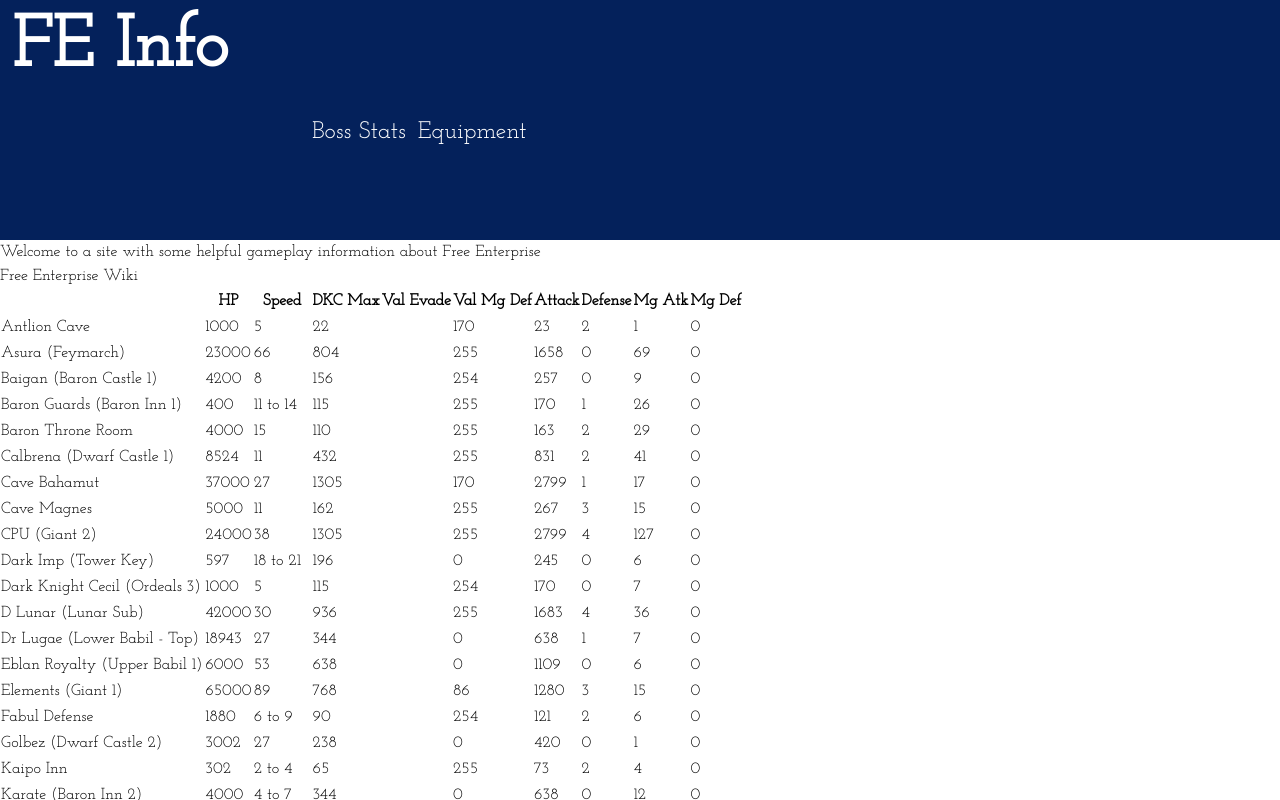
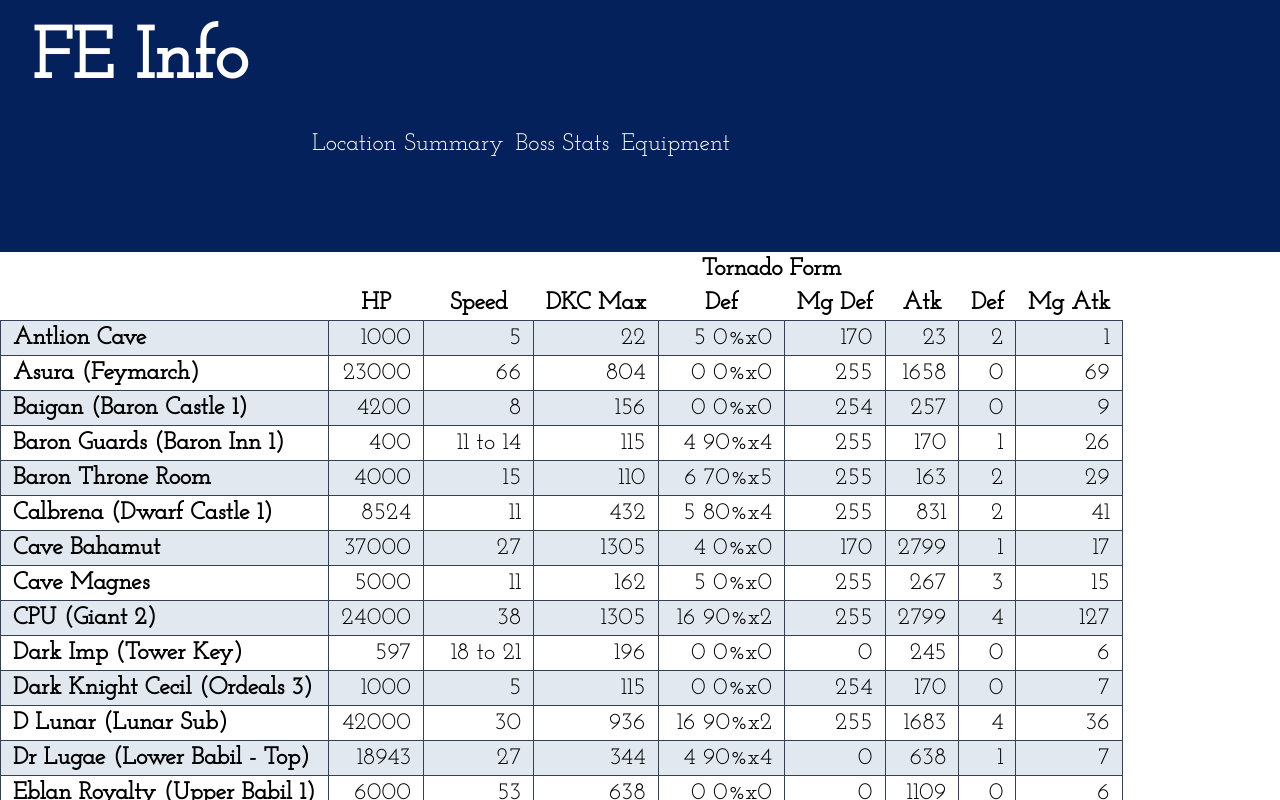
Before and after one commit to Antidale/ffiv_fe_boss_stats, a React (Vite) app: page / in a window 1280 px wide. Shown: the top 800 px of the page. Built offline with nearby package versions, Linux system fonts and the light colour scheme; a web font is replaced by a local one.

Commit message:
table updates

```diff
--- a/src/BossPage/BossPage.jsx
+++ b/src/BossPage/BossPage.jsx
@@ -68,12 +68,12 @@ class BossPage extends Component {
 		return (
 			<React.Fragment>
 				<Dropdown
-					title="Battles"
+					title="Battle"
 					items={this.state.battles}
 					onValueChanged={this.battleOnChanged}
 					defaultValue={0} />
 				<Dropdown
-					title="Locations"
+					title="Location"
 					items={this.state.locations}
 					onValueChanged={this.locationOnChanged}
 					defaultValue={1} />
--- a/src/Dropdown/Dropdown.jsx
+++ b/src/Dropdown/Dropdown.jsx
@@ -3,8 +3,8 @@ import PropTypes from 'prop-types';
 import './Dropdown.css';
 
 const Dropdown = ({ title, items, onValueChanged }) => (
-	<div className="Dropdown">
-		<h2 className="Dropdown-h2">{title}</h2>
+	<div className="inline-flex m-5 pb-10 pt-10">
+		<h2 className="pr-10 font-semibold text-2xl self-center">{title}</h2>
 		<select onChange={onValueChanged}>
 			{items.map(item =>
 				<option key={item.id} value={item.id}>{item.name}</option>
--- a/src/EnemyDetail/EnemyDetail.jsx
+++ b/src/EnemyDetail/EnemyDetail.jsx
@@ -7,7 +7,7 @@ import Utils from '../Utils/Utils';
 
 const BossDetail = ({ enemy }) => (
 	<section >
-		<details className="container detail-container">
+		<details className="inline-flex flex-row justify-around flex-wrap self-auto">
 			<summary>
 				<span className="full-width Child title no-margin container">
 					<ItemTitle value={enemy.enemy} isTitle hideLabel />
--- a/src/Header/Header.jsx
+++ b/src/Header/Header.jsx
@@ -2,8 +2,8 @@ import React from 'react';
 import Nav from "./Nav";
 
 const Header = () => (
-	<header className="bg-darkblue font-bold text-white text-7xl pl-3 py-3 flex-col">
-		<h1 className='text-left'>FE Info</h1>
+	<header className="bg-darkblue font-bold text-white text-7xl pl-3 py-3">
+		<h1 className='text-left pl-5 pt-3'>FE Info</h1>
 		<Nav />
 	</header>
 );
--- a/src/Header/Nav.jsx
+++ b/src/Header/Nav.jsx
@@ -2,13 +2,12 @@ import React from 'react';
 import { NavLink } from 'react-router-dom';
 
 const Navigation = () => (
-	<div className='flex-row'>
-
-
-	<ul className=' inline-block'>
-		<li className='text-2xl font-normal self-end'><NavLink to="/boss-stats/">Boss Stats</NavLink></li>
-		<li className='text-2xl font-normal self-end'><NavLink to="/equipment/">Equipment</NavLink></li>
-	</ul>
+	<div className=' inline-flex'>
+		<ul className=' inline-block'>
+			<li className='text-2xl font-normal self-end'><NavLink to="/">Location Summary</NavLink></li>
+			<li className='text-2xl font-normal self-end'><NavLink to="/boss-stats/">Boss Stats</NavLink></li>
+			<li className='text-2xl font-normal self-end'><NavLink to="/equipment/">Equipment</NavLink></li>
+		</ul>
 	</div>
 )
 
--- a/src/Home/Home.jsx
+++ b/src/Home/Home.jsx
@@ -3,8 +3,8 @@ import LocationSummary from '../LocationSummaryPage/LocationSummary';
 
 const Home = () => (
 	<div>
-		<p>Welcome to a site with some helpful gameplay information about Free Enterprise</p>
-		<a href='https://wiki.ff4fe.com/doku.php'>Free Enterprise Wiki</a>
+		{/* <p>Welcome to a site with some helpful gameplay information about Free Enterprise</p>
+		<a href='https://wiki.ff4fe.com/doku.php'>Free Enterprise Wiki</a> */}
 		<LocationSummary />
 	</div>
 )
--- a/src/LocationSummaryPage/LocationSummary.jsx
+++ b/src/LocationSummaryPage/LocationSummary.jsx
@@ -3,38 +3,43 @@ import SummaryData from './SummaryData';
 import Utils from '../Utils/Utils';
 
 const LocationSummary = () => (
-  <table>
+  <article className=' content-center'>
+    <table className='table-auto border-collapse text-2xl'>
+
       <thead>
+
+        <tr >
+          <th rowSpan="2"></th>
+          <th rowSpan="2" className='text-center align-bottom pl-3 pr-3'>HP</th>
+          <th rowSpan="2" className='text-center align-bottom pl-3 pr-3'>Speed</th>
+          <th rowSpan="2" className='text-center align-bottom pl-3 pr-3'>DKC Max</th>
+          <th colspan="2" className='text-center'>Tornado Form</th>
+          <th rowspan="2" className='text-center align-bottom pl-3 pr-3'>Atk</th>
+          <th rowspan="2" className='text-center align-bottom pl-3 pr-3'>Def</th>
+          <th rowspan="2" className='text-center align-bottom pl-3 pr-3'>Mg Atk</th>
+        </tr>
         <tr>
-        <th></th>
-        <th>HP</th>
-        <th>Speed</th>
-        <th>DKC Max</th>
-        <th>Val Evade</th>
-        <th>Val Mg Def</th>
-        <th>Attack</th>
-        <th>Defense</th>
-        <th>Mg Atk</th>
-        <th>Mg Def</th>
+          <th className='text-center pl-3 pr-3'>Def</th>
+          <th className='text-center pl-3 pr-3'>Mg Def</th>
         </tr>
       </thead>
       <tbody>
         {SummaryData.map(data =>
-        <tr key={data.location}>
-          <td>{data.location}</td>
-          <td>{data.hitPoints}</td>
-          <td>{Utils.formatSpeed(data)}</td>
-          <td>{Utils.darkWaveMax(data)}</td>
-          <td>{data.valEvade}</td>
-          <td>{data.valMagicDef}</td>
-          <td>{Utils.formatAttack(data)}</td>
-          <td>{data.defense}</td>
-          <td>{data.spellPower}</td>
-          <td>{data.magicDefense}</td>
+          <tr key={data.location} className=' odd:bg-slate-200'>
+            <td className='text-left font-semibold pr-3 pl-3 border border-slate-700' >{data.location}</td>
+            <td className='text-right pr-3 pl-3 border border-slate-700'>{data.hitPoints}</td>
+            <td className='text-right pr-3 pl-3 border border-slate-700'>{Utils.formatSpeed(data)}</td>
+            <td className='text-right pr-3 pl-3 border border-slate-700'>{Utils.darkWaveMax(data)}</td>
+            <td className='text-right pr-3 pl-3 border border-slate-700'>{data.valDefense}</td>
+            <td className='text-right pr-3 pl-3 border border-slate-700'>{data.valMagicDef}</td>
+            <td className='text-right pr-3 pl-3 border border-slate-700'>{Utils.formatAttack(data)}</td>
+            <td className='text-right pr-3 pl-3 border border-slate-700'>{data.defense}</td>
+            <td className='text-right pr-3 pl-3 border border-slate-700'>{data.spellPower}</td>
           </tr>
         )}
       </tbody>
     </table>
+  </article>
 )
 
 export default LocationSummary;
```
Also changed, not shown: 1 other file (tests, documents, lock files or other folders). Lines whose indentation alone changed are shown as unchanged.
